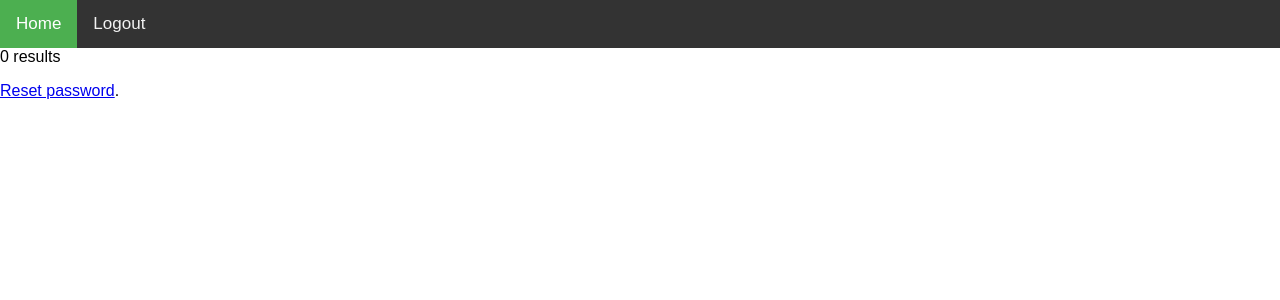
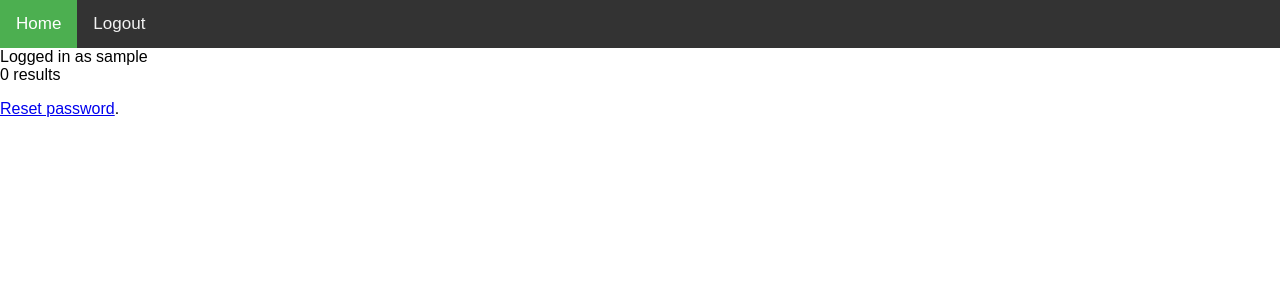
Before and after one commit to Acbegley/BCTF, a PHP site: page /profile.php in a window 1280 px wide. Shown: the top 300 px of the page. Run offline with PHP 8.4, Linux system fonts and the light colour scheme; the visitor is signed in with stand-in values (Sample User, id 1); data that the repository does not hold is empty.

Commit message:
Add files via upload

```diff
--- a/profile.php
+++ b/profile.php
@@ -55,6 +55,7 @@ if(!isset($_SESSION["loggedin"]) || $_SESSION["loggedin"] !== true){
 }
 require_once "config.php";
 $username = $_SESSION["username"];
+echo "Logged in as " . $username. "<br>";
 $sql = "SELECT score FROM users WHERE username = '$username'";
 $result = $link->query($sql);
 if (mysqli_num_rows($result) > 0) {
```
